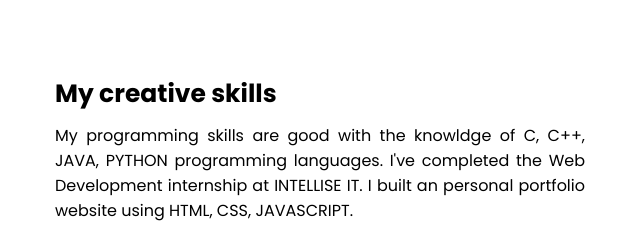
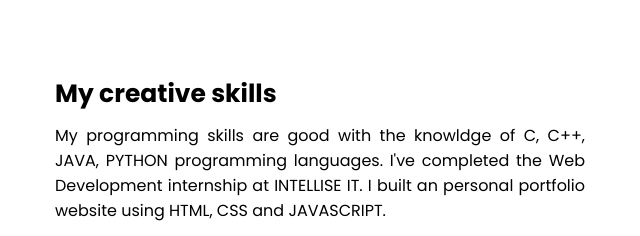
Before and after one commit to onkarkorpe/cv1, a plain HTML site: page index.html in a window 1280 px wide. Shown: the part 1640-1876 px from the top of the page, 25-665 px from the left. Drawn offline with nearby package versions, Linux system fonts and the light colour scheme.

Commit message:
Update index.html

```diff
--- a/index.html
+++ b/index.html
@@ -68,7 +68,7 @@
                 <div class="column left">
                     <div class="text">My creative skills</div>
                     <p>My programming skills are good with the knowldge of C, C++, JAVA, PYTHON programming languages. I've completed the Web Development
-                        internship at INTELLISE IT. I built an personal portfolio website using HTML, CSS, JAVASCRIPT.</p>
+                        internship at INTELLISE IT. I built an personal portfolio website using HTML, CSS and JAVASCRIPT.</p>
                     <br>
                     <a href="">Read more</a>
                 </div>
```
